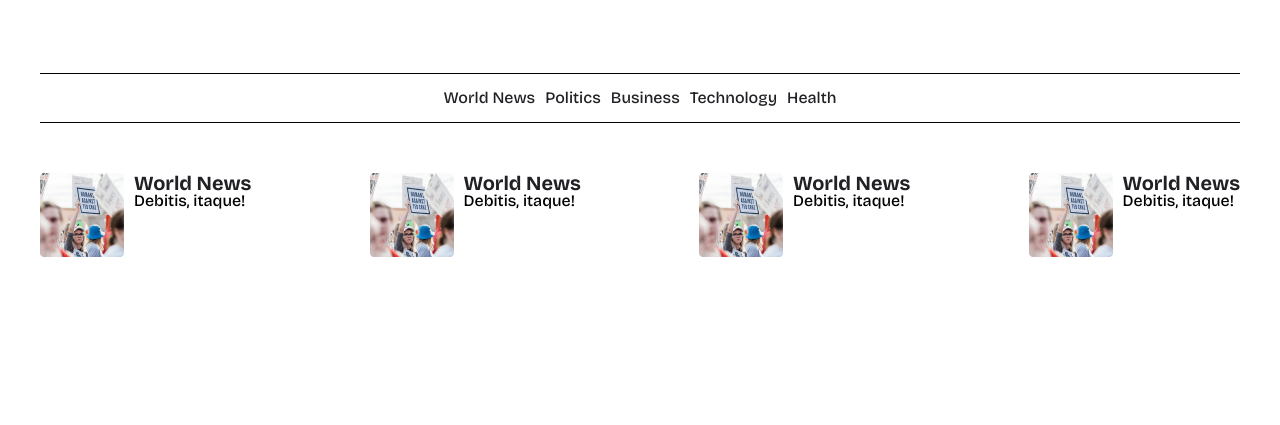
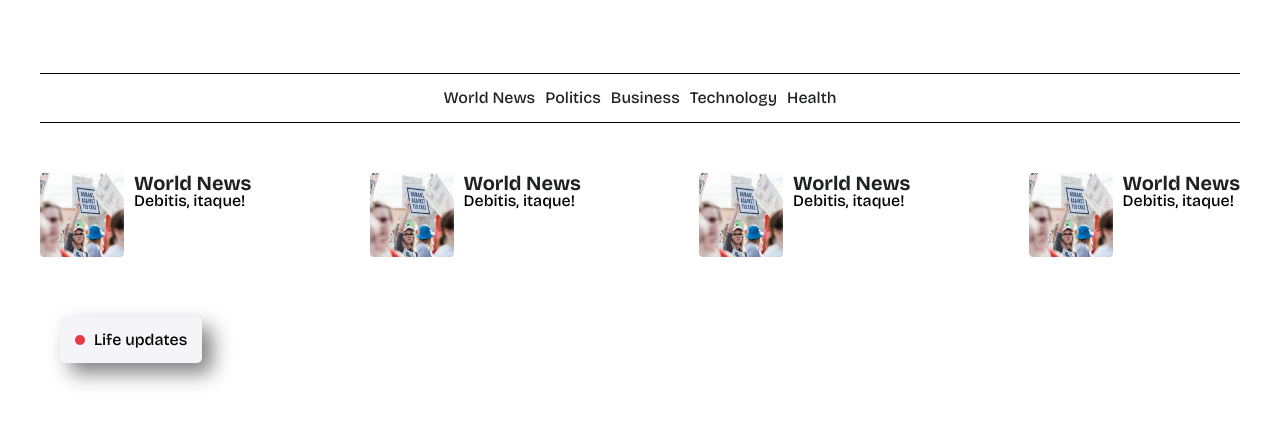
Before and after one commit to DavidTbilisi/230-final, a plain HTML site: page index.html in a window 1280 px wide. Shown: the part 193-618 px from the top of the page. Drawn offline with nearby package versions, Linux system fonts and the light colour scheme.

Commit message:
Add live updates section with background image and styling adjustments

```diff
--- a/css/style.css
+++ b/css/style.css
@@ -96,13 +96,34 @@ nav .flex {
 }
 
 .img-container {
+    margin-top: 40px;
     background-image: url('../imgs/bg_image.jpg');
     background-size: cover;
     background-position: top center;
     background-repeat: no-repeat;
     min-width: 100%;
-    min-height: 400px;
+    min-height: 550px;
+    position: relative;
 }
+
+.live{
+    position: absolute;
+    top: 20px;
+    left: 20px;
+    padding: 15px;
+    border-radius: 5px;
+    background-color: var(--white);
+    box-shadow: 10px 10px 20px rgba(0, 0, 0, 0.5);
+}
+
+.live span{
+    display: inline-block;
+    padding: 5px;
+    background-color: var(--red);
+    border-radius: 50%;
+    margin-right: 5px;
+}
+
 
 
 /* UTILITY */
--- a/index.html
+++ b/index.html
@@ -78,7 +78,7 @@
 
 
         <div class="img-container">
-
+            <div class="live"><span></span> Life updates</div>
         </div>
     </section>
 
```
